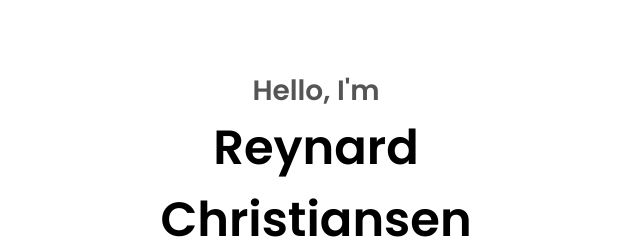
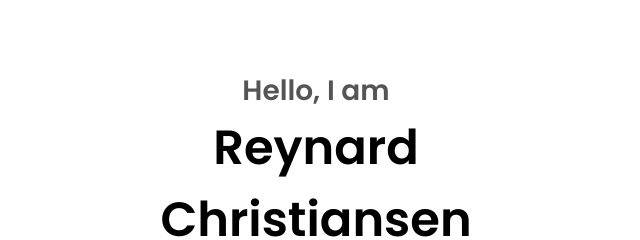
Before and after one commit to ReynardChristiansen/porto, a plain HTML site: page index.html in a window 1280 px wide. Shown: the part 234-474 px from the top of the page, 564-1204 px from the left. Drawn offline with Linux system fonts and the light colour scheme.

Commit message:
dynamic delete

```diff
--- a/script.js
+++ b/script.js
@@ -51,18 +51,35 @@ projectsContainer.addEventListener('mouseleave', () => {
   scrollIntervalId = setInterval(autoScrollProjects, scrollInterval);
 });
 
-let text = " Hello, I'm            ";
+let text = ["Hello, I am     ", "こんにちは、私は     ", "Hallo, ich bin     ", "저는     "];
 let index = 0;
+let hapus = 0;
+let currentIndex = 0;
 const helloText = document.getElementById("helloText");
 
 function typeWriter() {
-  helloText.innerHTML += text.charAt(index);
-  index++;
-  if (index === text.length) {
-    index = 0;
-    helloText.innerHTML = "&nbsp";
+  if (hapus === 0) {
+    helloText.innerHTML += text[currentIndex].charAt(index);
+    index++;
+    if (index === text[currentIndex].length) {
+      index = 0;
+      hapus = 1;
+    }
+  } else {
+    let newText = helloText.innerHTML.slice(0, -1);
+    if(newText.length == 0){
+      newText = "&nbsp";
+    }
+    helloText.innerHTML = newText ;
+
+    if (newText === "&nbsp" ) {
+      hapus = 0;
+      currentIndex = (currentIndex + 1) % text.length;
+
+    }
   }
-  setTimeout(typeWriter, 250);
+
+  setTimeout(typeWriter, 300);
 }
 
 typeWriter();
```
Also changed, not shown: index.html (+5 -0 lines).
